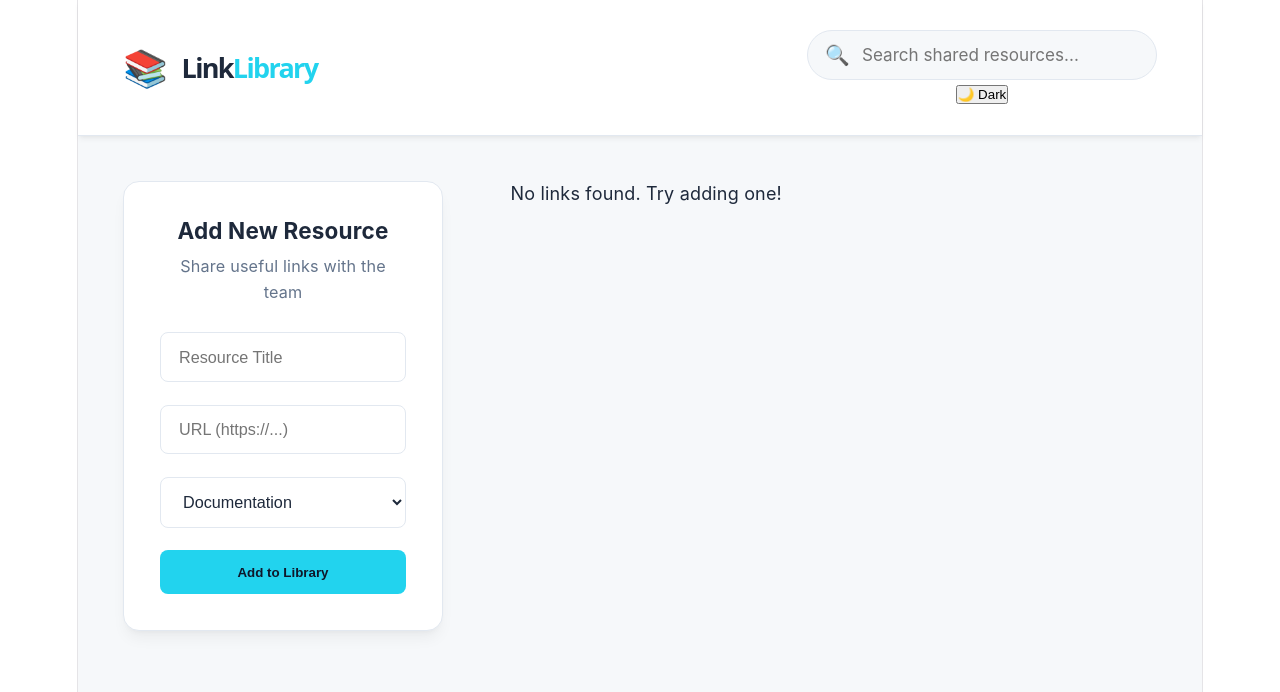
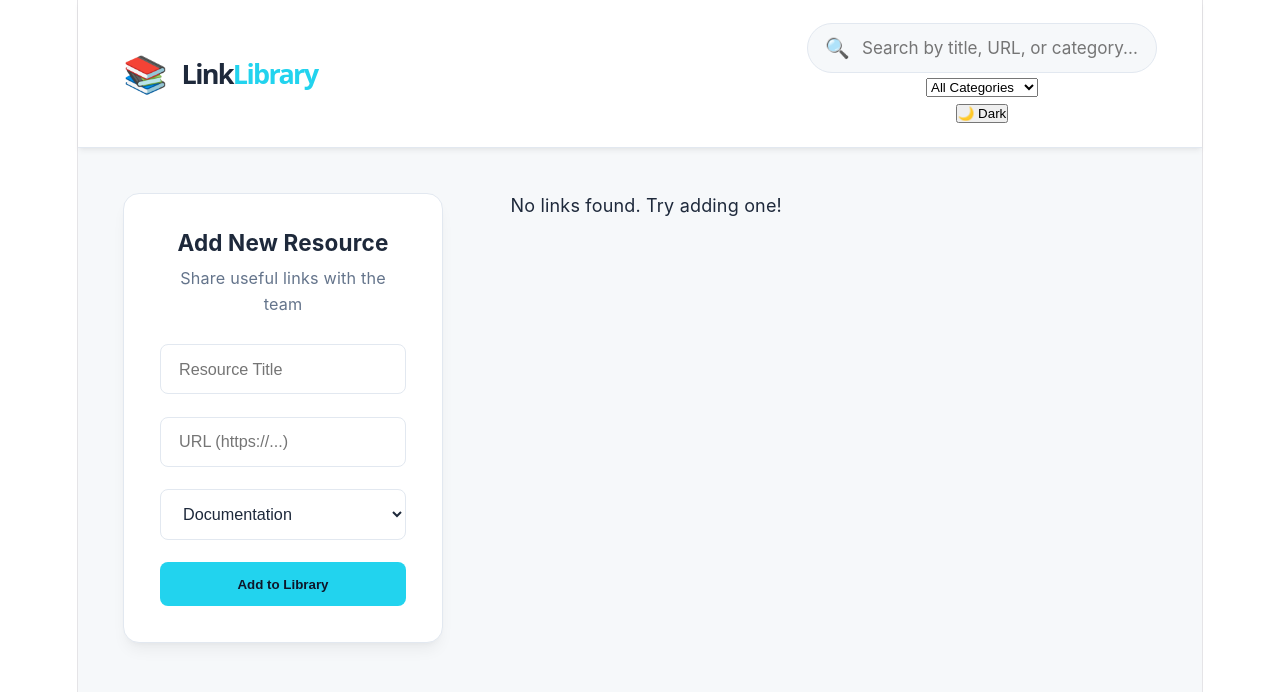
Before and after one commit to Cabales-VSU/github-collab-practice, a React (Vite) app in the folder link-library/: page / in a window 1280 px wide. Shown: the top 692 px of the page. Built offline with nearby package versions, Linux system fonts and the light colour scheme.

Commit message:
Add SearchBar.tsx

```diff
--- a/link-library/src/App.tsx
+++ b/link-library/src/App.tsx
@@ -1,5 +1,7 @@
 import React, { useState, useEffect } from 'react';
 import AddLinkForm from './components/AddLinkForm';
+import SearchBar from './components/SearchBar';
+import type { LinkCategory } from './components/SearchBar';
 import './App.css';
 
 interface Link {
@@ -17,6 +19,7 @@ const App: React.FC = () => {
   });
 
   const [searchTerm, setSearchTerm] = useState('');
+  const [categoryFilter, setCategoryFilter] = useState<LinkCategory>('All');
   const [darkMode, setDarkMode] = useState(false);
 
   // Automatically save to localStorage whenever the 'links' state changes
@@ -24,7 +27,7 @@ const App: React.FC = () => {
     localStorage.setItem('link-library-data', JSON.stringify(links));
   }, [links]);
 
-  const addLink = (title: string, url: string, category: any) => {
+  const addLink = (title: string, url: string, category: Link['category']) => {
     const newLink: Link = {
       id: Date.now(), // Unique ID based on time
       title,
@@ -34,10 +37,19 @@ const App: React.FC = () => {
     setLinks([newLink, ...links]);
   };
 
-  const filteredLinks = links.filter(link =>
-    link.title.toLowerCase().includes(searchTerm.toLowerCase()) ||
-    link.category.toLowerCase().includes(searchTerm.toLowerCase())
-  );
+  const normalizedSearch = searchTerm.trim().toLowerCase();
+
+  const filteredLinks = links.filter((link) => {
+    const matchesSearch =
+      link.title.toLowerCase().includes(normalizedSearch) ||
+      link.url.toLowerCase().includes(normalizedSearch) ||
+      link.category.toLowerCase().includes(normalizedSearch);
+
+    const matchesCategory =
+      categoryFilter === 'All' || link.category === categoryFilter;
+
+    return matchesSearch && matchesCategory;
+  });
 
   return (
     <div className={`app-container ${darkMode ? 'dark' : 'light'}`}>
@@ -47,15 +59,12 @@ const App: React.FC = () => {
           <h1>Link<span>Library</span></h1>
         </div>
         <div className="controls">
-          <div className="search-wrapper">
-            <span className="search-icon">🔍</span>
-            <input
-              type="text"
-              placeholder="Search shared resources..."
-              value={searchTerm}
-              onChange={(e) => setSearchTerm(e.target.value)}
-            />
-          </div>
+          <SearchBar
+            searchTerm={searchTerm}
+            onSearchTermChange={setSearchTerm}
+            categoryFilter={categoryFilter}
+            onCategoryFilterChange={setCategoryFilter}
+          />
           <button className="theme-toggle" onClick={() => setDarkMode(!darkMode)}>
             {darkMode ? '☀️ Light' : '🌙 Dark'}
           </button>
--- /dev/null
+++ b/link-library/src/components/SearchBar.tsx
@@ -0,0 +1,43 @@
+import React from 'react';
+
+export type LinkCategory = 'All' | 'Documentation' | 'Tools' | 'Tutorials';
+
+interface SearchBarProps {
+  searchTerm: string;
+  onSearchTermChange: (value: string) => void;
+  categoryFilter: LinkCategory;
+  onCategoryFilterChange: (value: LinkCategory) => void;
+}
+
+const SearchBar: React.FC<SearchBarProps> = ({
+  searchTerm,
+  onSearchTermChange,
+  categoryFilter,
+  onCategoryFilterChange,
+}) => {
+  return (
+    <div className="search-controls">
+      <div className="search-wrapper">
+        <span className="search-icon">🔍</span>
+        <input
+          type="text"
+          placeholder="Search by title, URL, or category..."
+          value={searchTerm}
+          onChange={(e) => onSearchTermChange(e.target.value)}
+        />
+      </div>
+      <select
+        className="category-filter"
+        value={categoryFilter}
+        onChange={(e) => onCategoryFilterChange(e.target.value as LinkCategory)}
+      >
+        <option value="All">All Categories</option>
+        <option value="Documentation">Documentation</option>
+        <option value="Tools">Tools</option>
+        <option value="Tutorials">Tutorials</option>
+      </select>
+    </div>
+  );
+};
+
+export default SearchBar;
```
